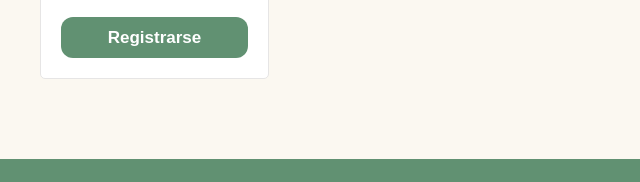
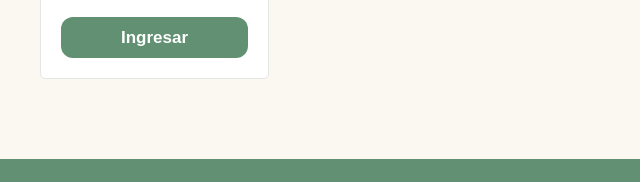
Before and after one commit to Alens678/widerWorld, a plain HTML site: page login.html in a window 1280 px wide. Shown: the part 332-514 px from the top of the page, 640-1280 px from the left. Drawn offline with nearby package versions, Linux system fonts and the light colour scheme.

Commit message:
fix link

```diff
--- a/login.html
+++ b/login.html
@@ -51,8 +51,8 @@
             <a href="Frgt-pass">Olvidaste tu contraseña?</a>
             <label for="btn"></label>
             <button type="submit">
-              <a id="btnAction" href="confirmationLogIn.html">
-              Registrarse
+              <a id="btnAction" href="index.html">
+              Ingresar
               </a>
           </button>
 
```
